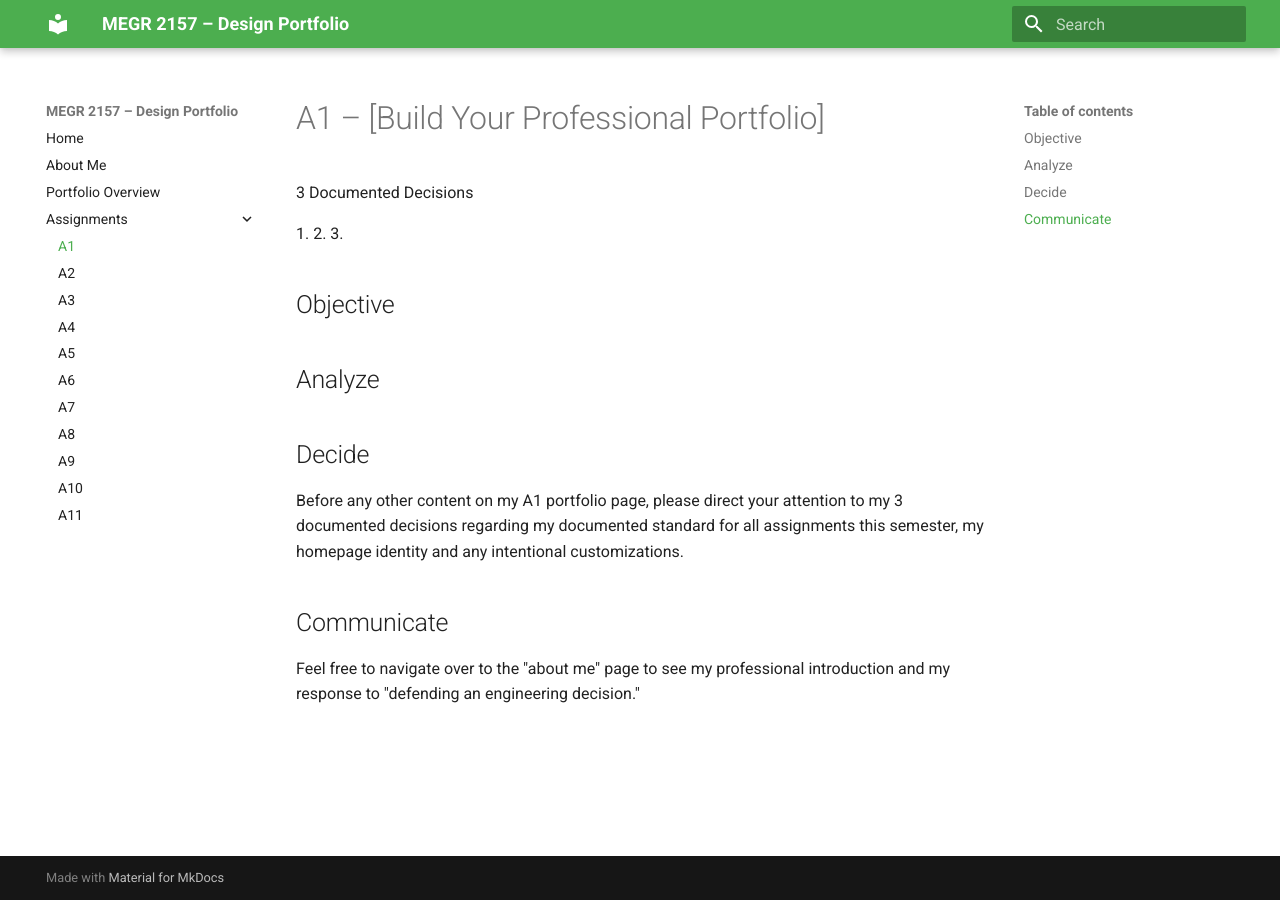
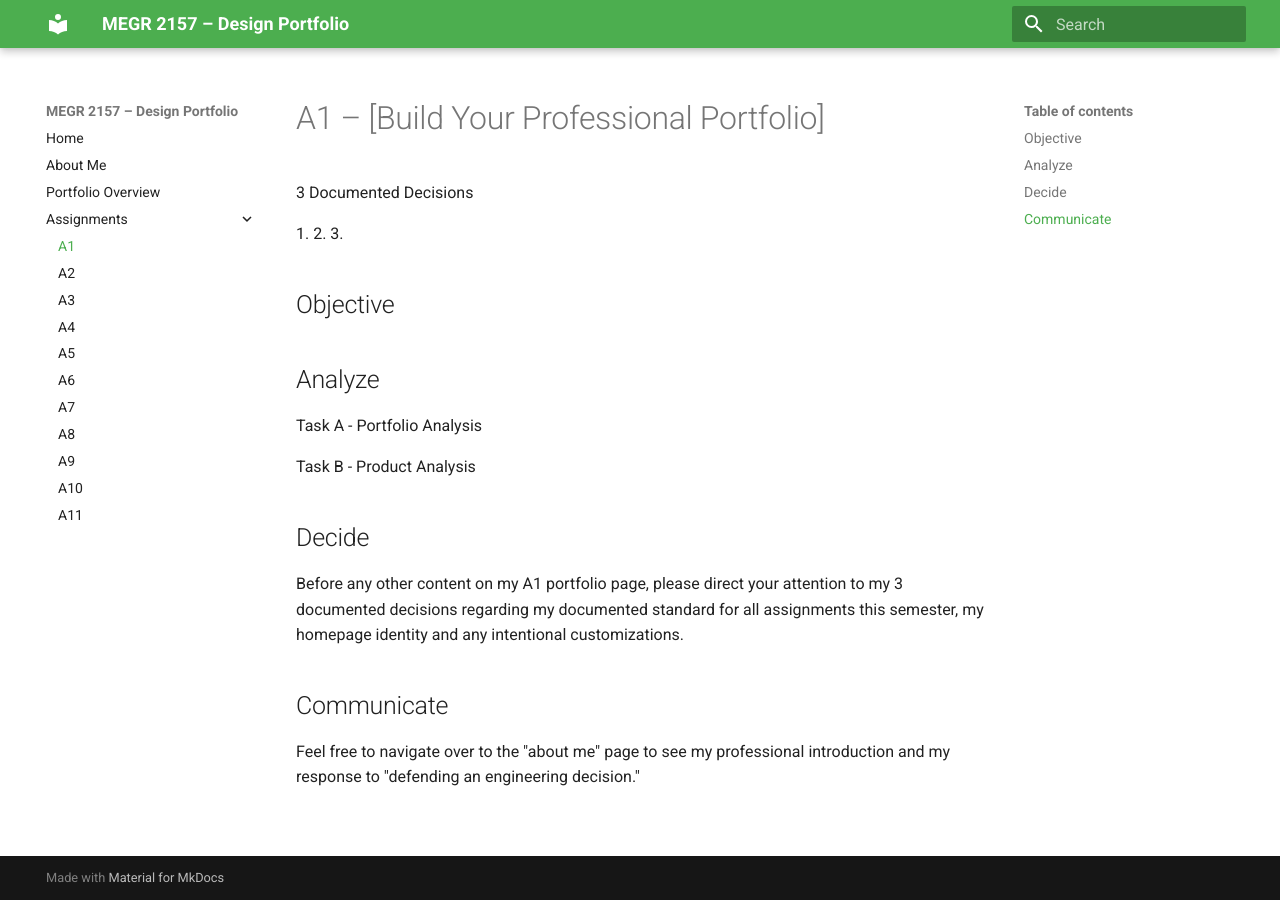
Before and after one commit to max-idhammar/Idhammar-MEGR2156-Portfolio, an MkDocs documentation site: the page built from docs/assignments/A01/index.md, in a window 1280 px wide. Built offline with MkDocs 1.6.1 and Material for MkDocs 9.7.7, drawn with Linux system fonts in a browser that asks for light colours.

Commit message:
Add tasks for analysis section in index.md
Added tasks for portfolio and product analysis.

```diff
--- a/docs/assignments/A01/index.md
+++ b/docs/assignments/A01/index.md
@@ -11,6 +11,9 @@
 
 ## Analyze
 
+Task A - Portfolio Analysis
+
+Task B - Product Analysis
 
 ## Decide
 
```
